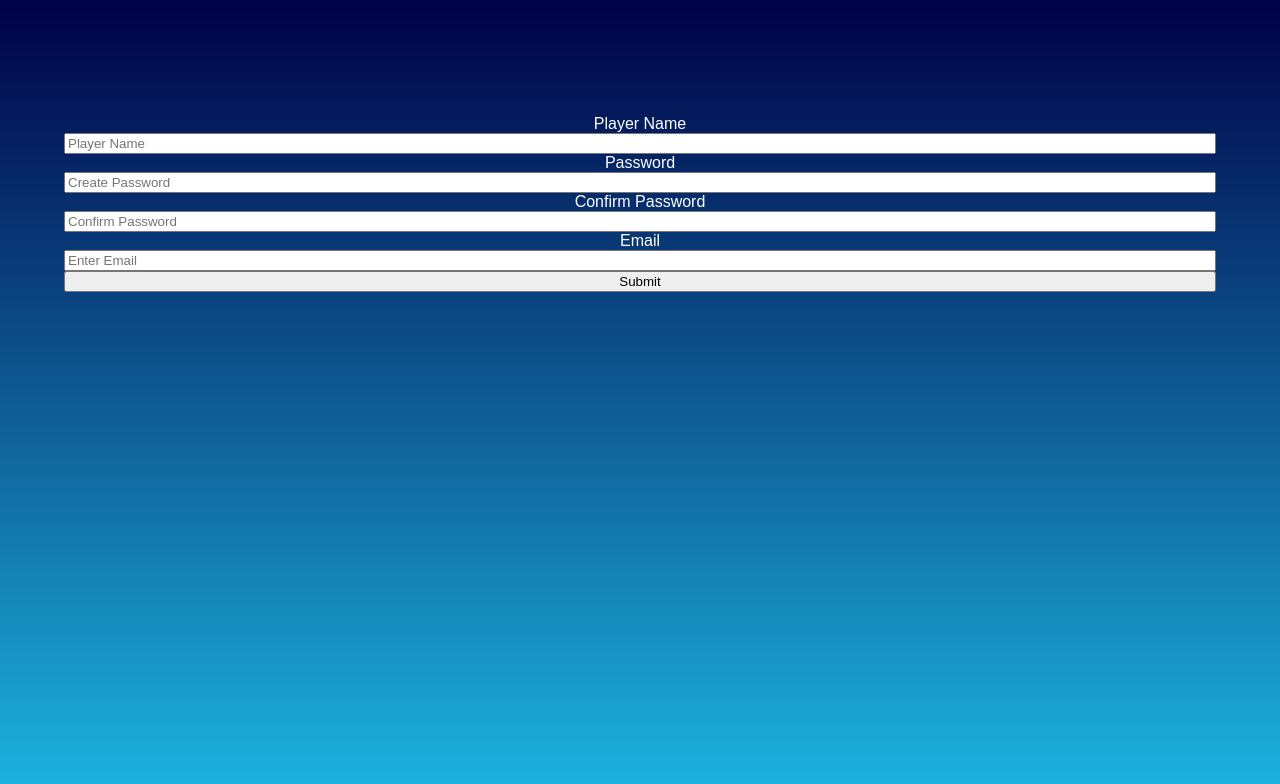
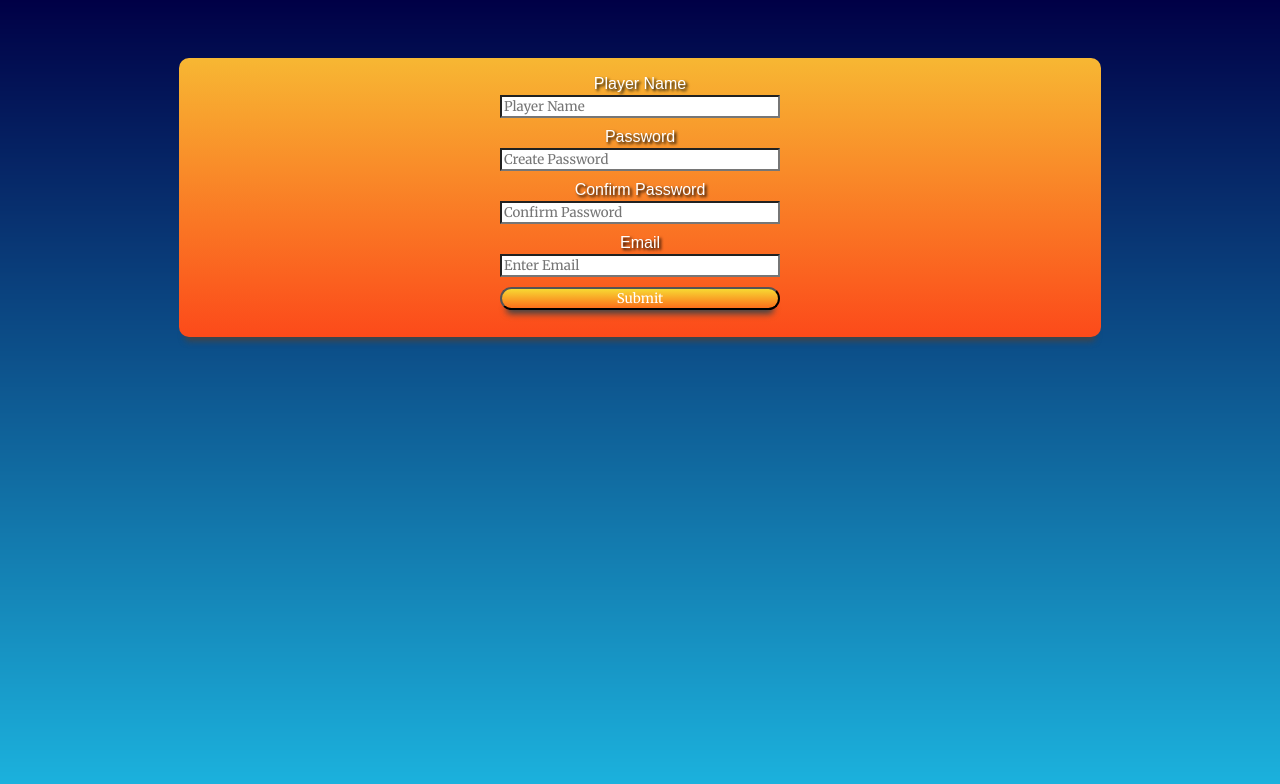
Before and after one commit to SMuyesser/themoviegame, a React (Create React App) app: page /register in a window 1280 px wide. Shown: the top 784 px of the page. Built offline with nearby package versions, Linux system fonts and the light colour scheme; no server answers.

Commit message:
register form

```diff
--- a/package.json
+++ b/package.json
@@ -17,8 +17,10 @@
     "react-bootstrap-typeahead": "^2.0.0-alpha.3",
     "react-components-form": "^3.0.0-rc.0",
     "react-dom": "^15.6.1",
+    "react-input-validation": "^1.0.4",
     "react-overlays": "^0.8.0",
     "react-redux": "^5.0.5",
+    "react-router": "^4.2.0",
     "react-router-dom": "^4.1.2",
     "react-throttle": "^0.3.0",
     "redux": "^3.7.2",
--- a/src/components/home.jsx
+++ b/src/components/home.jsx
@@ -9,7 +9,7 @@ export default function Home(props) {
 					<h1 id="homeTitle">THE MOVIE GAME</h1>
 					<p>A fun way to test your knowledge of movies and casts.</p>
 					<div className="landing-page-new-game">
-						<a className="btn btn-danger btn-lg" href="/setup" role="button">New Game</a>
+						<a className="btn btn-danger btn-lg" href="/register" role="button">New Game</a>
 					</div>
 				</div>
         </div>
--- a/src/components/registerplayer.css
+++ b/src/components/registerplayer.css
@@ -1,7 +1,56 @@
 form#registerPlayerForm {
-	color: white;
-	text-align: center;
 	display: flex;
 	flex-direction: column;
-	margin-top: 10%;
+	justify-content: center;
+	align-content: center;
+	width:80%;
+	min-width: 335px;
+	padding: 1.5%;
+	margin: 5% auto;
+	border-radius: 10px;
+	background: #f7b733;
+	background-image: -webkit-linear-gradient(top, #f7b733, #fc4a1a);
+	background-image: -moz-linear-gradient(top, #f7b733, #fc4a1a);
+	background-image: -ms-linear-gradient(top, #f7b733, #fc4a1a);
+	background-image: -o-linear-gradient(top, #f7b733, #fc4a1a);
+	background-image: linear-gradient(to bottom, #f7b733, #fc4a1a);
+    -webkit-box-shadow: 0 10px 6px -6px #444444;
+       -moz-box-shadow: 0 10px 6px -6px #444444;
+            box-shadow: 0 10px 6px -6px #444444;
 }
+
+form#registerPlayerForm input {
+	justify-content: center;
+	color: white;
+	background-color: white;
+	margin: auto;
+	min-width: 280px;
+	max-width: 280px;
+	font-family: 'Merriweather', serif;
+	overflow: hidden;
+	margin-bottom: 10px;
+}
+
+form#registerPlayerForm label {
+	color: white;
+	text-shadow: 2px 2px 3px black;
+	margin-bottom: 2px;
+}
+
+input#submitButton {
+    background: #FFDF38;
+    background-image: -webkit-linear-gradient(top, #F7D933, #FC6F1A);
+    background-image: -moz-linear-gradient(top, #F7D933, #FC6F1A);
+    background-image: -ms-linear-gradient(top, #F7D933, #FC6F1A);
+    background-image: -o-linear-gradient(top, #F7D933, #FC6F1A);
+    background-image: linear-gradient(to bottom, #F7D933, #FC6F1A);
+    -webkit-border-radius: 28;
+    -moz-border-radius: 28;
+    border-radius: 28px;
+    -webkit-box-shadow: 0 10px 6px -6px #444444;
+    -moz-box-shadow: 0 10px 6px -6px #444444;
+        box-shadow: 0 10px 6px -6px #444444;
+    max-width: 150px;
+    font-family: 'Merriweather', serif;
+    margin-top: 10px;
+}
--- a/src/components/registerplayer.jsx
+++ b/src/components/registerplayer.jsx
@@ -1,26 +1,57 @@
 import React from 'react';
 import axios from 'axios';
 import {connect} from 'react-redux';
+import {Redirect} from 'react-router';
 import {API_BASE_URL} from '../config';
 
 import './registerplayer.css';
 
 export class RegisterPlayer extends React.Component {
 
+    constructor(props){
+        super(props);
+        this.state = {
+            redirectToNewPage: false
+        }
+    }
+
     sendToDb(event) {
         event.preventDefault();
+        const component = this;
         axios.post(API_BASE_URL+'/players/register', {
             "playername": this.playername.value,
             "password": this.password.value,
             "password2": this.password2.value,
             "email": this.email.value
             })
+            .then(response => {
+                if(response.data === 'Success') {
+                    alert('You are registered and can now track your greatness!');
+                    component.setState({ redirectToNewPage: true });
+                }
+            })
             .catch(function (error) {
                 console.log(error);
             });
     }
 
+    check() {
+      if (document.getElementById('password').value !== document.getElementById('confirm_password').value) {
+        document.getElementById('message').style.color = 'red';
+        document.getElementById('message').innerHTML = 'Passwords do not match';
+      } else {
+        document.getElementById('message').innerHTML = '';
+      }
+    }
+
     render() {
+
+        if (this.state.redirectToNewPage) {
+            return (
+                <Redirect to="/setup"></Redirect>
+            )
+        }
+
         return (
             <div className="row">
                 <div className="col-lg-6">
@@ -28,12 +59,13 @@ export class RegisterPlayer extends React.Component {
                         <label>Player Name</label>
                         <input type="text" name="playername" placeholder="Player Name" required ref={(element) => {this.playername=element}}></input>
                         <label>Password</label>
-                        <input type="password" name="password" placeholder="Create Password" required ref={(element) => {this.password=element}}></input>
+                        <input type="password" name="password" placeholder="Create Password" id="password" onKeyUp={e => this.check(e)} required ref={(element) => {this.password=element}}></input>
                         <label>Confirm Password</label>
-                        <input type="password" name="password2" placeholder="Confirm Password" required ref={(element) => {this.password2=element}}></input>
+                        <input type="password" name="password2" placeholder="Confirm Password" id="confirm_password" onKeyUp={e => this.check(e)} required ref={(element) => {this.password2=element}}></input>
+                        <span id='message'></span>
                         <label>Email</label>
                         <input type="email" name="email" placeholder="Enter Email" required ref={(element) => {this.email=element}}></input>
-                        <input type="submit"></input>
+                        <input id="submitButton" type="submit"></input>
                     </form>
                 </div>
             </div>
```
Also changed, not shown: 1 other file (tests, documents, lock files or other folders).
